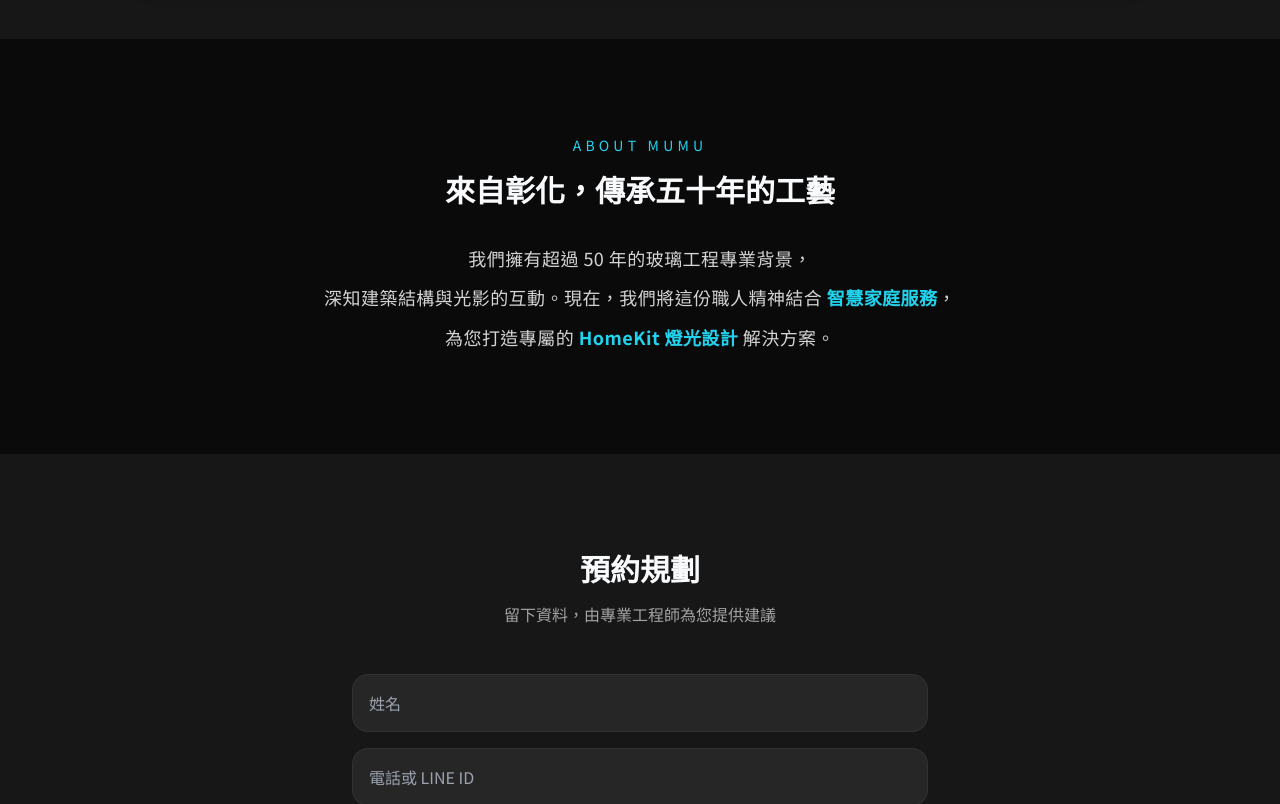
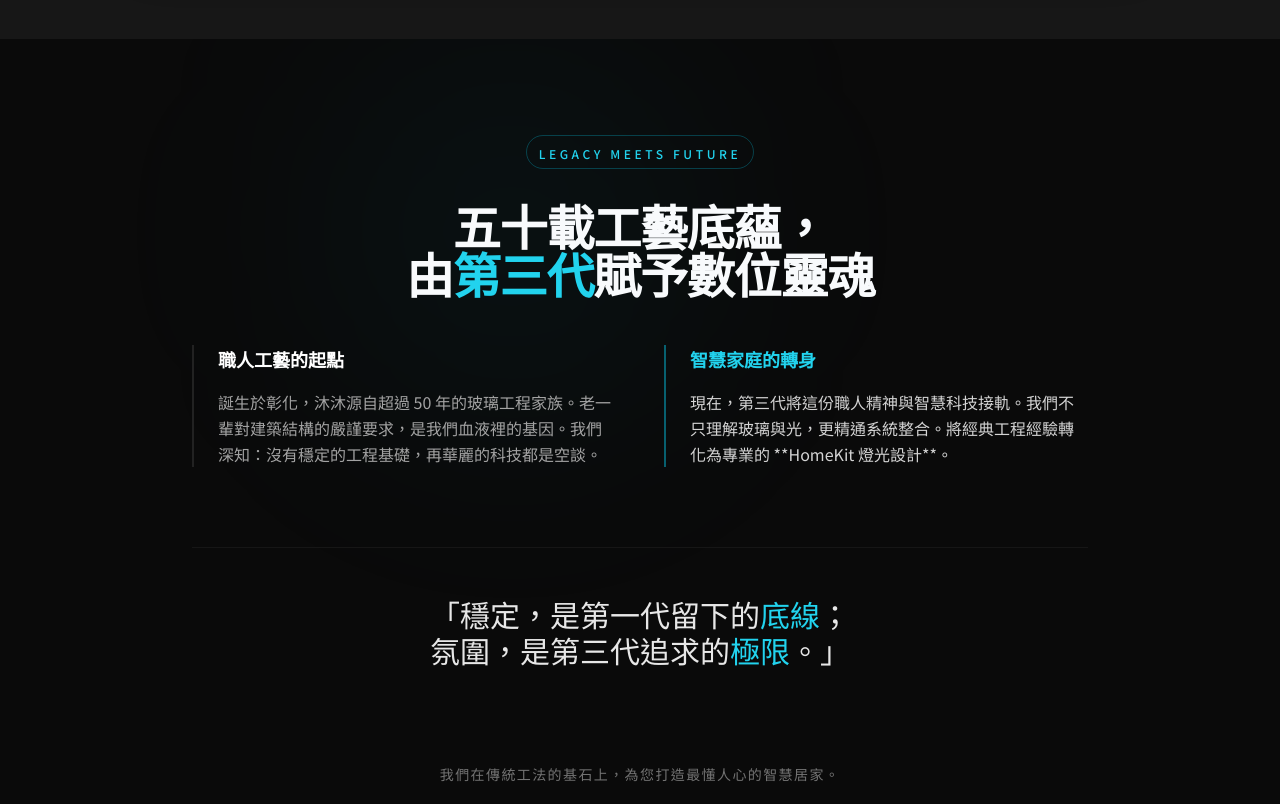
Before and after one commit to Miiish/NewWebsite, a React (Vite) app: page / in a window 1280 px wide. Shown: the part 1840-2644 px from the top of the page. Built offline with nearby package versions, Linux system fonts and the light colour scheme; the HTML template or start-up script is replaced by a standard one.

Commit message:
Update section3

```diff
--- a/src/SmartHomeMockup.jsx
+++ b/src/SmartHomeMockup.jsx
@@ -146,16 +146,51 @@ export default function SmartHomeMockup() {
           </div>
         </section>
 
-        {/* Section 3: About (品牌故事與 SEO) */}
-        <section className="py-24 px-6 max-w-4xl mx-auto text-center">
-          <h2 className="text-cyan-400 text-sm tracking-[0.3em] mb-4 uppercase">About MuMu</h2>
-          <h3 className="text-3xl font-bold mb-8">來自彰化，傳承五十年的工藝</h3>
-          <p className="text-lg text-neutral-300 leading-[2.2] tracking-wide text-balance">
-            我們擁有超過 50 年的玻璃工程專業背景，<br />
-            深知建築結構與光影的互動。現在，我們將這份職人精神結合{' '}
-            <strong className="text-cyan-400">智慧家庭服務</strong>，<br />
-            為您打造專屬的 <strong className="text-cyan-400">HomeKit 燈光設計</strong> 解決方案。
-          </p>
+        {/* Section 3: About (第三代傳承優化) */}
+        <section className="py-24 px-6 relative overflow-hidden">
+          {/* 背景裝飾光暈 */}
+          <div className="absolute top-0 left-1/4 w-96 h-96 bg-cyan-500/5 blur-[120px] rounded-full pointer-events-none" />
+
+          <div className="max-w-4xl mx-auto text-center relative z-10">
+            <div className="inline-block px-3 py-1 border border-cyan-500/30 rounded-full mb-8">
+              <span className="text-cyan-400 text-xs tracking-[0.3em] uppercase font-medium">Legacy meets Future</span>
+            </div>
+
+            <h2 className="text-3xl md:text-5xl font-bold mb-12 tracking-tight leading-tight text-balance">
+              五十載工藝底蘊，<br className="hidden md:block" />
+              由<span className="text-cyan-400">第三代</span>賦予數位靈魂
+            </h2>
+
+            <div className="grid md:grid-cols-2 gap-12 text-left items-start leading-relaxed">
+              {/* 左側：第一、二代的工藝 */}
+              <div className="space-y-4 border-l-2 border-white/10 pl-6">
+                <h4 className="text-white font-bold text-lg">職人工藝的起點</h4>
+                <p className="text-neutral-400">
+                  誕生於彰化，沐沐源自超過 50 年的玻璃工程家族。老一輩對建築結構的嚴謹要求，是我們血液裡的基因。我們深知：沒有穩定的工程基礎，再華麗的科技都是空談。
+                </p>
+              </div>
+
+              {/* 右側：第三代的科技 */}
+              <div className="space-y-4 border-l-2 border-cyan-500/50 pl-6">
+                <h4 className="text-cyan-400 font-bold text-lg">智慧家庭的轉身</h4>
+                <p className="text-neutral-300">
+                  現在，第三代將這份職人精神與智慧科技接軌。我們不只理解玻璃與光，更精通系統整合。將經典工程經驗轉化為專業的 **HomeKit 燈光設計**。
+                </p>
+              </div>
+            </div>
+
+            {/* Slogan 強調區塊 */}
+            <div className="mt-20 py-12 border-t border-white/5">
+              <blockquote className="text-2xl md:text-3xl font-medium text-white/90">
+                「穩定，是第一代留下的<span className="text-cyan-400">底線</span>；<br />
+                氛圍，是第三代追求的<span className="text-cyan-400">極限</span>。」
+              </blockquote>
+            </div>
+
+            <p className="mt-12 text-neutral-500 max-w-2xl mx-auto text-sm tracking-widest">
+              我們在傳統工法的基石上，為您打造最懂人心的智慧居家。
+            </p>
+          </div>
         </section>
 
         {/* Section 4: Contact Form */}
```
